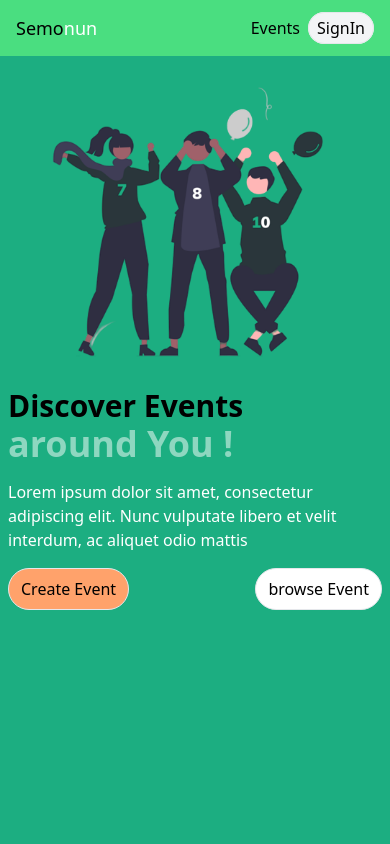
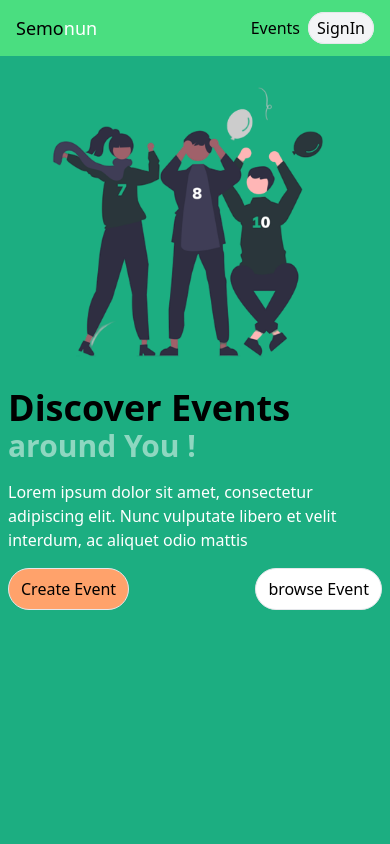
Before and after one commit to atsed27/Semmonu, a Next.js app: page / in a window 390 px wide. Shown: the top 844 px of the page. Built offline with nearby package versions, Linux system fonts and the light colour scheme.

Commit message:
text for jio is update

```diff
--- a/pages/index.js
+++ b/pages/index.js
@@ -11,10 +11,10 @@ function Home() {
       <div>
         <div className="flex flex-col-reverse items-center justify-end h-screen sm:justify-center jio bg-primary sm:flex-row">
           <div className="px-2 sm:px-5">
-            <h1 className="text-3xl font-bold sm:text-5xl lg:text-7xl">
+            <h1 className="text-4xl font-bold jioT sm:text-5xl lg:text-7xl">
               Discover Events
             </h1>
-            <h2 className="text-4xl font-bold sm:text-5xl lg:text-7xl text-secondary">
+            <h2 className="text-3xl font-bold sm:text-5xl lg:text-7xl text-secondary">
               around You !
             </h2>
             <p className="py-4 text-white sm:py-8 sm:w-96">
--- a/styles/HomeS.css
+++ b/styles/HomeS.css
@@ -1,6 +1,12 @@
 .jio {
   @media only screen and (max-width: 330px) {
     height: auto;
+  }
+}
+.jioT {
+  @media only screen and (max-width: 330px) {
+    font-size: 28px;
+    line-height: 30px;
   }
 }
 .jioLink {
```
